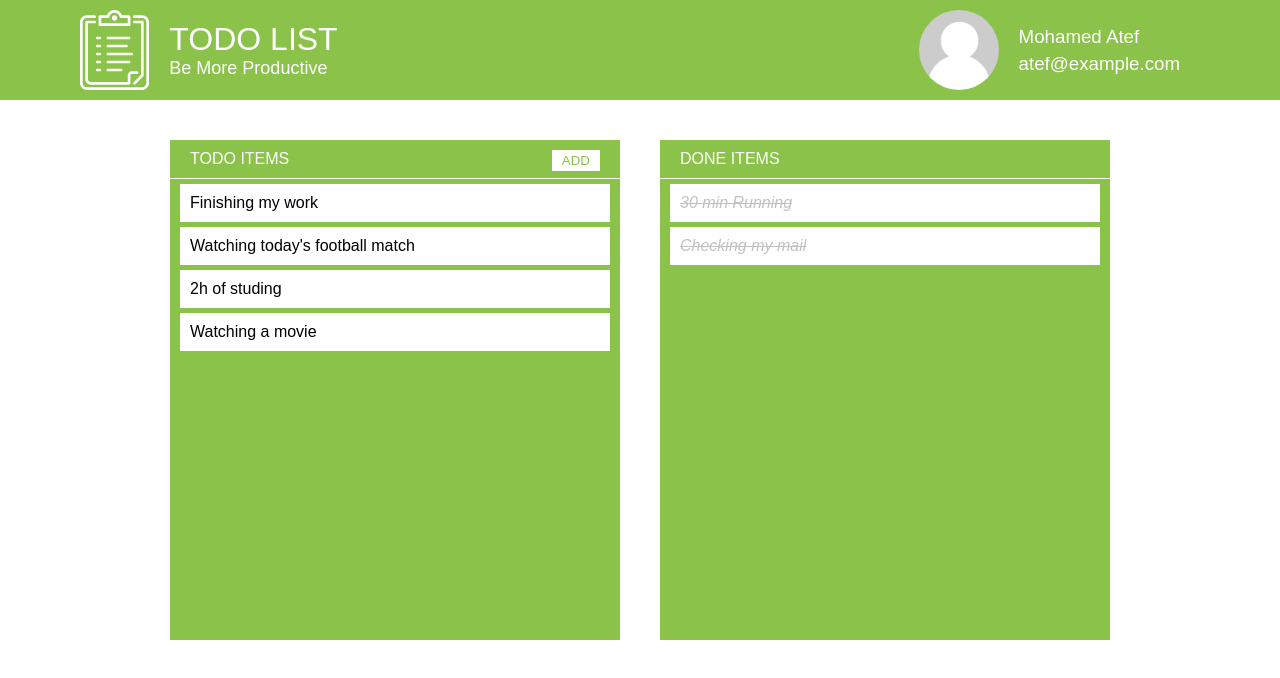
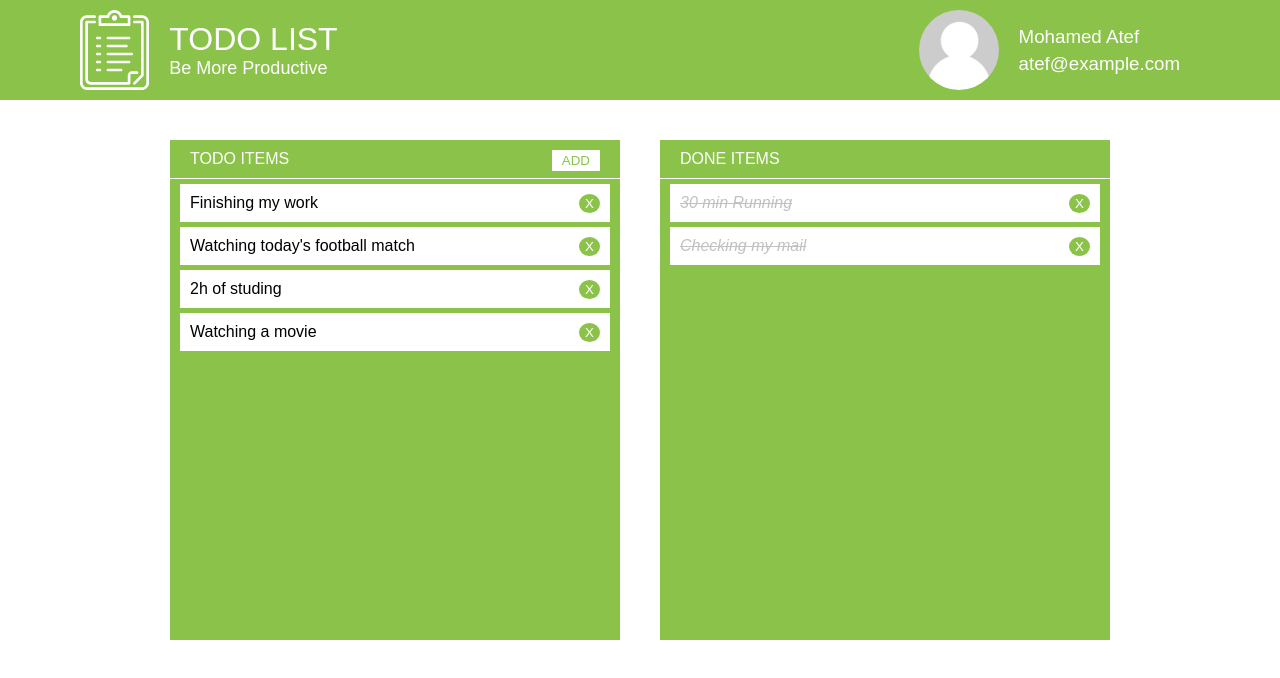
Before and after one commit to omar-marzook/todo-list-app, a React (Create React App) app: page / in a window 1280 px wide. Shown: the top 678 px of the page. Built offline with nearby package versions, Linux system fonts and the light colour scheme.

Commit message:
Add remove task button

```diff
--- a/src/App.css
+++ b/src/App.css
@@ -107,6 +107,7 @@
     float: right;
     border: 0;
     padding: 3px 10px;
+    cursor: pointer;
 }
 
 .main ul {
@@ -121,13 +122,28 @@
     background-color: #fff;
     margin: 5px 10px;
     padding: 10px;
+}
+
+.done-list .item-text {
+    color: #c1c1c1;
+    font-style: italic;
+    text-decoration: line-through;
+}
+
+.item-text {
+    display: inline-block;
     cursor: pointer;
 }
 
-.done-list .item-list {
-    color: #c1c1c1;
-    font-style: italic;
-    text-decoration: line-through;
+.del-task {
+    background: #8bc34a;
+    color: #fff;
+    border-radius: 50%;
+    padding: 2px 6px;
+    margin-left: 20px;
+    float: right;
+    cursor: pointer;
+    border: none;
 }
 
 /* Form */
--- a/src/App.js
+++ b/src/App.js
@@ -65,6 +65,18 @@ class App extends Component {
     this.setState({ todoList: todoList, doneList: doneList });
   };
 
+  removeTodo = index => {
+    const todoList = [...this.state.todoList];
+    todoList.splice(index, 1);
+    this.setState({ todoList: todoList });
+  }
+
+  removeDone = index => {
+    const doneList = [...this.state.doneList];
+    doneList.splice(index, 1);
+    this.setState({  doneList: doneList });
+  }
+
   render() {
     return (
       <div>
@@ -95,11 +107,15 @@ class App extends Component {
                 <li
                   className="item-list"
                   key={Date.now() * Math.random()}
-                  onDoubleClick={() => {
+                >
+                <p className="item-text"
+                  onClick={() => {
                     this.endTask(index);
                   }}
                 >
                   {todo}
+                </p>
+                  <button className="del-task" onClick={() => {this.removeTodo(index)}}> X </button>
                 </li>
               ))}
             </ul>
@@ -114,11 +130,15 @@ class App extends Component {
                 <li
                   className="item-list"
                   key={Date.now() * Math.random()}
-                  onDoubleClick={() => {
+                >
+                <p className="item-text"
+                  onClick={() => {
                     this.recoverTask(index);
                   }}
                 >
                   {done}
+                </p>
+                  <button className="del-task" onClick={() => {this.removeDone(index)}}> X </button>
                 </li>
               ))}
             </ul>
```
